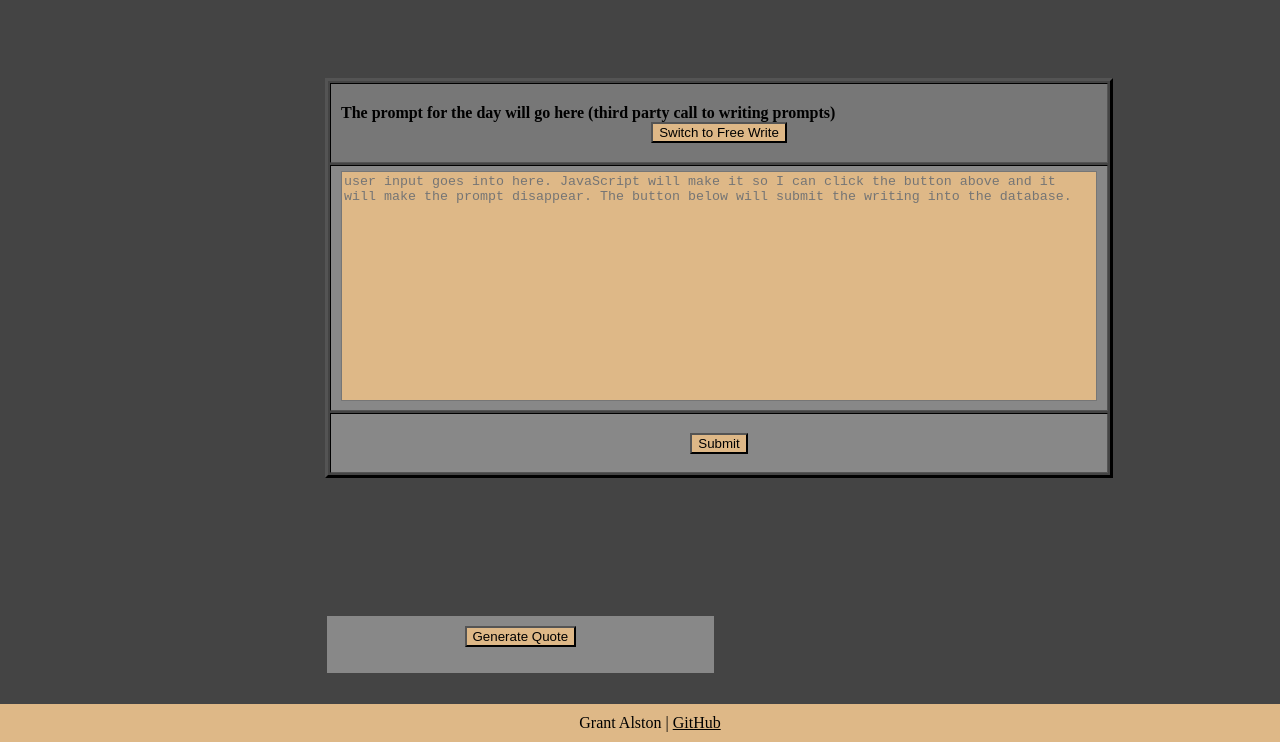
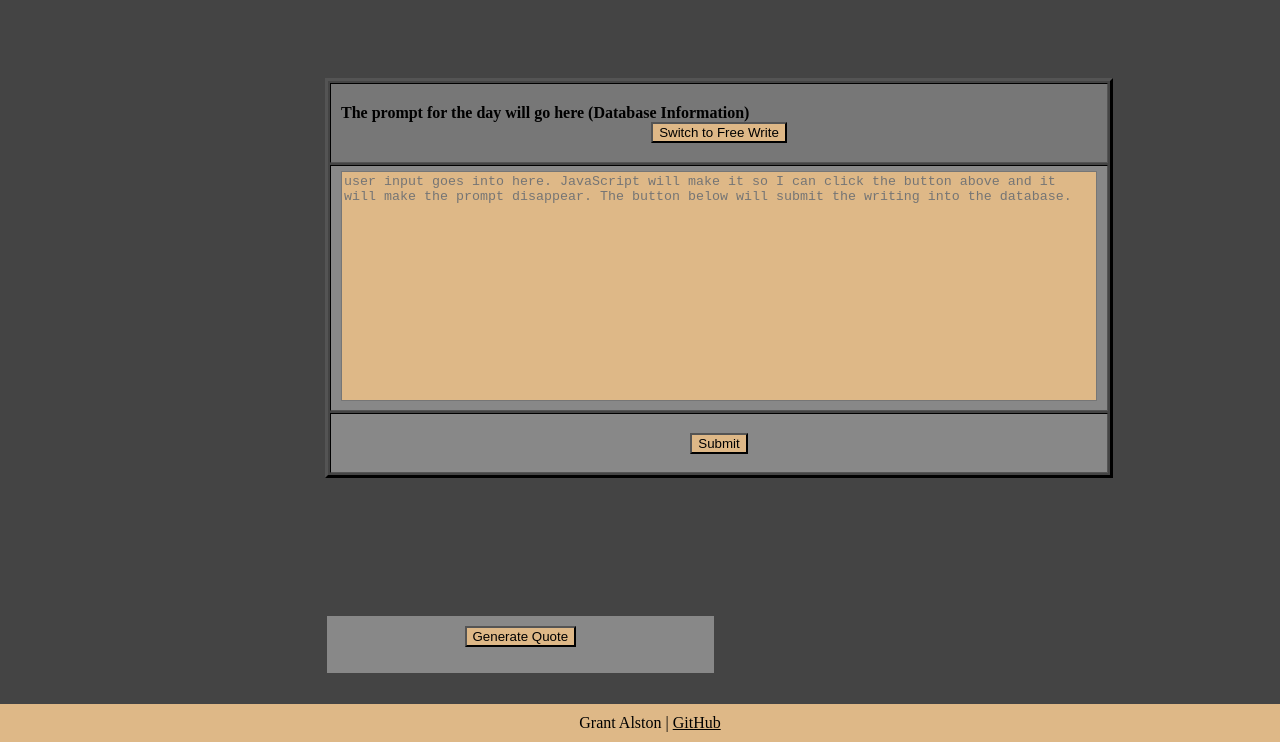
Before and after one commit to kidalonious/startup, a website: page public/write.html in a window 1280 px wide. Shown: the part 58-800 px from the top of the page. Drawn offline with Linux system fonts and the light colour scheme.

```diff
--- a/public/write.html
+++ b/public/write.html
@@ -35,7 +35,7 @@
         <table border="1" height="400px">
             <tr height ="80px">
                 <th colspan="2">
-                    <h4  align="left">The prompt for the day will go here (third party call to writing prompts)</h4>
+                    <h4  align="left">The prompt for the day will go here (Database Information)</h4>
                     <button type="menu" id="Prompt options" onclick="changeText()">Switch to Free Write</button>
                 </th>
             </tr>
```
